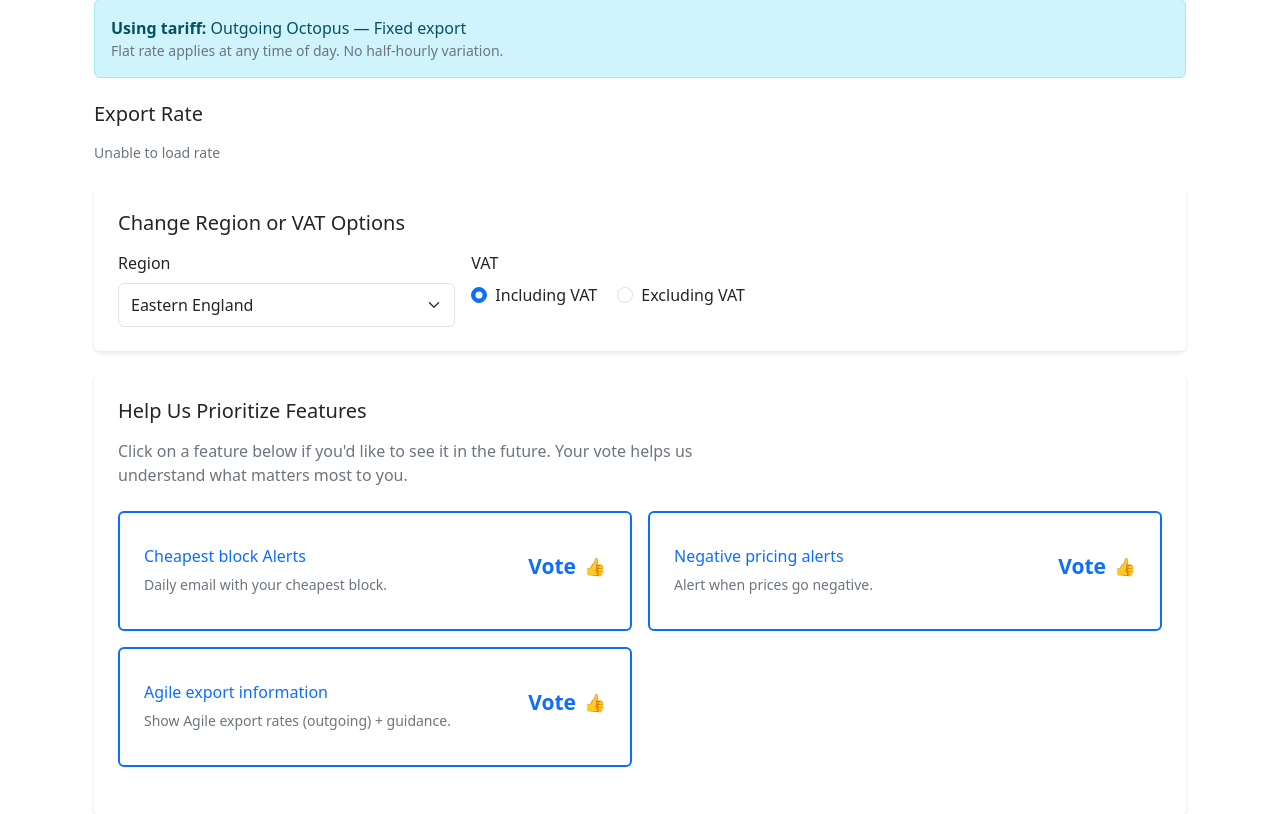
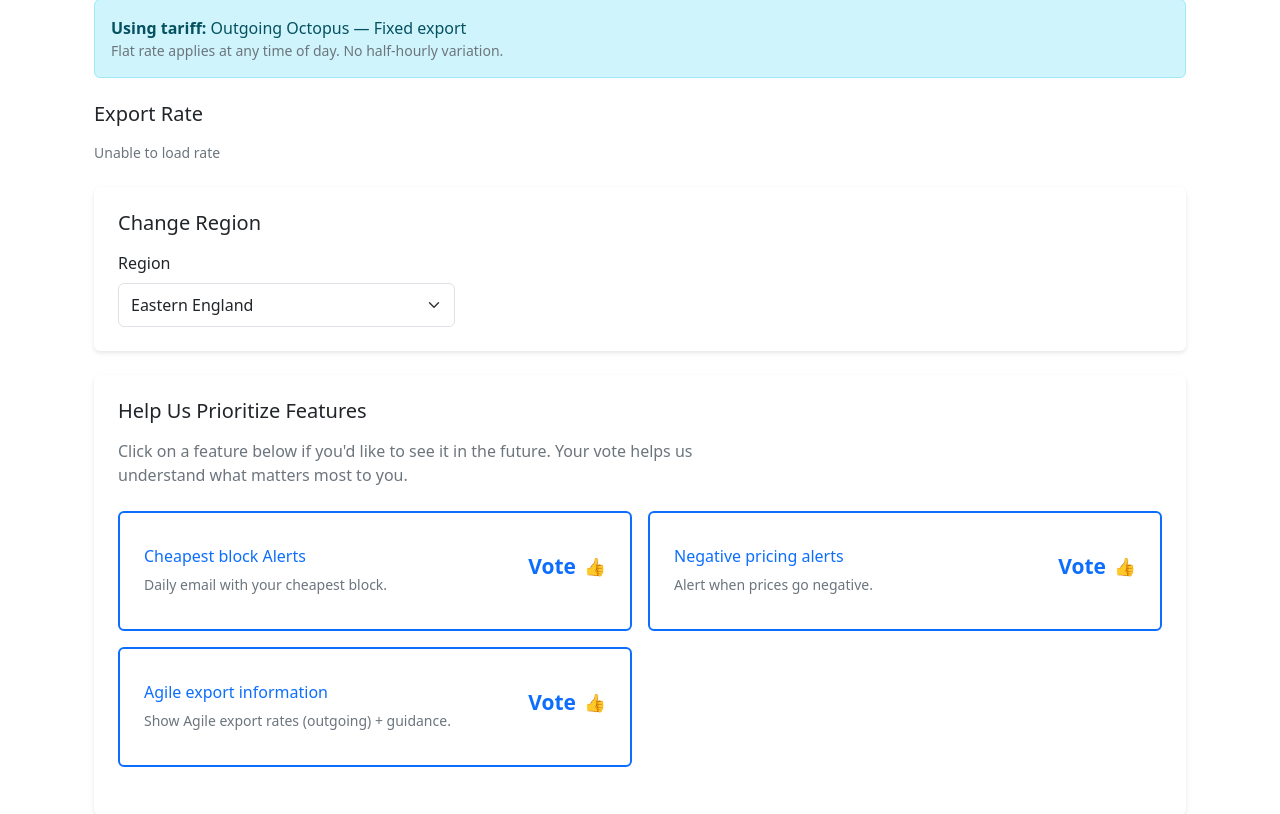
Before and after one commit to parkes-group/octopus, a Flask app: page /export/fixed in a window 1280 px wide. Shown: the part 194-1008 px from the top of the page. Run offline with Flask 3, Linux system fonts and the light colour scheme.

Commit message:
Export: sitemap updates, fixed page VAT removal, index heading
- Sitemap: export pages priority 0.9, blog lastmod dynamic
- Export fixed: remove VAT from card and form, add 'Fixed all day' text
- Export index: heading 'Octopus agile export prices'

Made-with: Cursor

```diff
--- a/app/templates/export/fixed.html
+++ b/app/templates/export/fixed.html
@@ -31,7 +31,7 @@
                             <strong>Rate:</strong>
                             <span class="h4 text-info" id="rate-display">—</span> p/kWh
                         </p>
-                        <p class="mb-0 text-muted small"><span id="rate-vat-label">—</span></p>
+                        <p class="mb-0 text-muted small">Fixed all day</p>
                     </div>
                 </div>
             </div>
@@ -45,7 +45,7 @@
     <section class="mb-4">
         <div class="card mb-4">
             <div class="card-body">
-                <h2 class="h5 mb-3">Change Region or VAT Options</h2>
+                <h2 class="h5 mb-3">Change Region</h2>
                 <div class="row g-3">
                     <div class="col-md-4">
                         <label for="region-select" class="form-label">Region</label>
@@ -54,17 +54,6 @@
                             <option value="{{ r.region }}" {% if r.slug %}data-slug="{{ r.slug }}"{% endif %} data-name="{{ r.name }}">{{ r.name }}</option>
                             {% endfor %}
                         </select>
-                    </div>
-                    <div class="col-md-4">
-                        <label class="form-label d-block">VAT</label>
-                        <div class="form-check form-check-inline">
-                            <input class="form-check-input" type="radio" name="vat" id="vat-inc" value="true" checked>
-                            <label class="form-check-label" for="vat-inc">Including VAT</label>
-                        </div>
-                        <div class="form-check form-check-inline">
-                            <input class="form-check-input" type="radio" name="vat" id="vat-exc" value="false">
-                            <label class="form-check-label" for="vat-exc">Excluding VAT</label>
-                        </div>
                     </div>
                 </div>
             </div>
@@ -84,10 +73,8 @@
     const regionNameDisplay = document.getElementById('region-name-display');
     const rateCard = document.getElementById('rate-card');
     const rateDisplay = document.getElementById('rate-display');
-    const rateVatLabel = document.getElementById('rate-vat-label');
     const rateStatus = document.getElementById('rate-status');
     const bookmarkTip = document.getElementById('bookmark-tip');
-    const vatRadios = document.querySelectorAll('input[name="vat"]');
 
     function getRegionParam() {
         const opt = regionSelect.selectedOptions[0];
@@ -99,25 +86,19 @@
         return (opt && opt.dataset.name) ? opt.dataset.name : (opt ? opt.textContent : '—');
     }
 
-    function getIncVat() {
-        return document.querySelector('input[name="vat"]:checked').value === 'true';
-    }
-
     function fetchRate() {
         const region = getRegionParam();
-        const incVat = getIncVat();
         regionNameDisplay.textContent = getRegionName();
         rateStatus.textContent = 'Loading…';
         rateCard.style.display = 'none';
         bookmarkTip.style.display = 'none';
         rateDisplay.textContent = '—';
 
-        fetch(`/api/export/rate?tariff_type=fixed&region=${encodeURIComponent(region)}&inc_vat=${incVat}`)
+        fetch(`/api/export/rate?tariff_type=fixed&region=${encodeURIComponent(region)}&inc_vat=true`)
             .then(r => r.json())
             .then(data => {
                 if (data.p_per_kwh != null) {
                     rateDisplay.textContent = data.p_per_kwh.toFixed(2);
-                    rateVatLabel.textContent = incVat ? 'Including VAT' : 'Excluding VAT';
                     rateCard.style.display = '';
                     bookmarkTip.style.display = '';
                     rateStatus.textContent = '';
@@ -131,7 +112,6 @@
     }
 
     regionSelect.addEventListener('change', fetchRate);
-    vatRadios.forEach(r => r.addEventListener('change', fetchRate));
     fetchRate();
 })();
 </script>
--- a/app/templates/export/index.html
+++ b/app/templates/export/index.html
@@ -99,7 +99,7 @@
 {% block content %}
 <article>
     <header>
-        <h1 class="mb-4">Export Tariffs</h1>
+        <h1 class="mb-4">Octopus agile export prices</h1>
         <p class="lead text-muted">
             [Placeholder: First paragraph describing export tariffs — e.g. If you generate electricity from solar panels and export to the grid, Octopus offers tariffs that pay you for the energy you export. Agile Outgoing follows wholesale prices half-hourly; Fixed gives a flat rate. Enter your postcode to see rates for your region.]
         </p>
```
Also changed, not shown: app/templates/sitemap.xml (+5 -5 lines).
